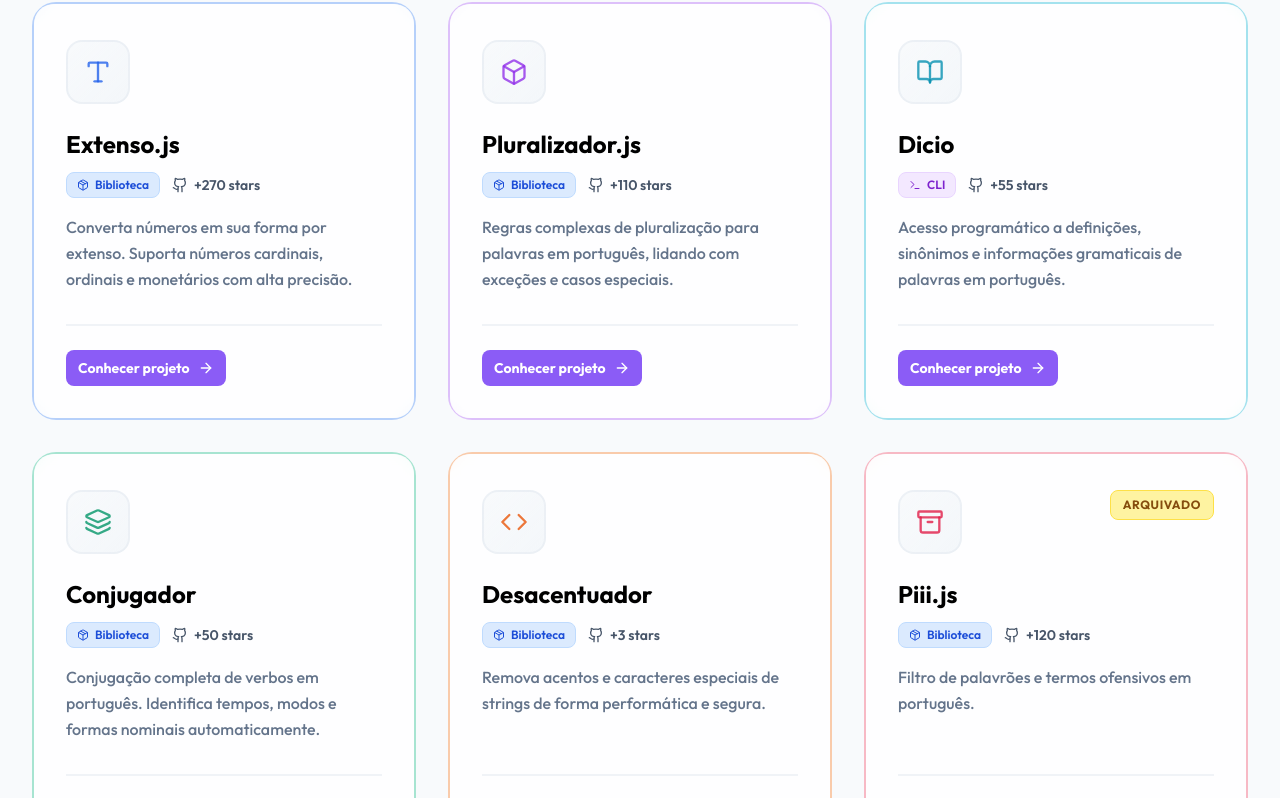
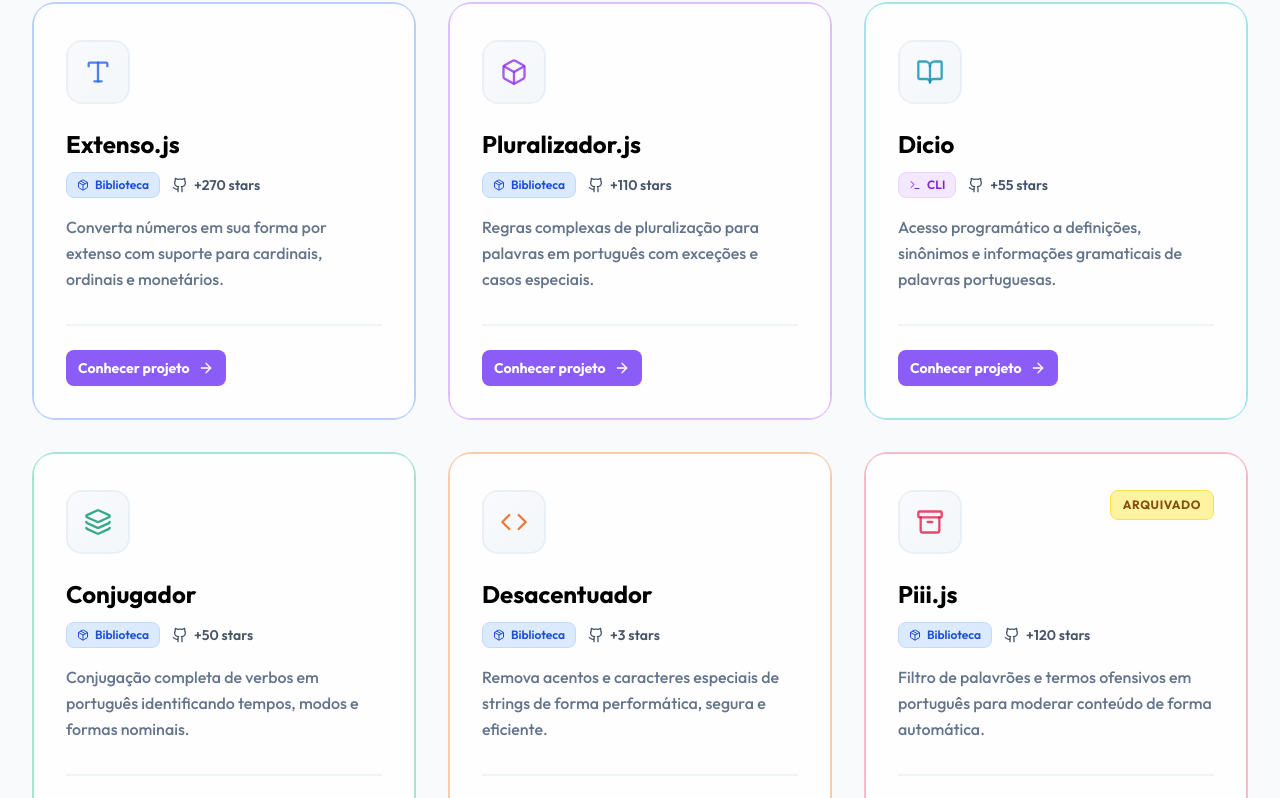
Before and after one commit to lusofonia/lusofonia-website, a React (Vite) app: page / in a window 1280 px wide. Shown: the part 1997-2795 px from the top of the page. Built offline with nearby package versions, Linux system fonts and the light colour scheme.

Commit message:
Update library descriptions for clarity

```diff
--- a/src/components/Hero.jsx
+++ b/src/components/Hero.jsx
@@ -1,6 +1,6 @@
 import React from 'react';
 import { motion } from 'framer-motion';
-import { ArrowRight, Sparkles, Code } from 'lucide-react';
+import { ArrowRight, Sparkles, Github } from 'lucide-react';
 
 const Hero = () => {
     return (
@@ -57,7 +57,7 @@ const Hero = () => {
                                 rel="noopener noreferrer"
                                 className="px-8 py-4 bg-white/5 text-white rounded-xl font-bold text-lg hover:bg-white/10 backdrop-blur-md border border-white/10 transition-all hover:scale-105 flex items-center justify-center"
                             >
-                                <Code className="mr-2 w-5 h-5" />
+                                <Github className="mr-2 w-5 h-5" />
                                 GitHub
                             </a>
                         </div>
--- a/src/components/LibraryShowcase.jsx
+++ b/src/components/LibraryShowcase.jsx
@@ -4,7 +4,7 @@ import LibraryCard from './LibraryCard';
 const libraries = [
     {
         name: 'Extenso.js',
-        description: 'Converta números em sua forma por extenso. Suporta números cardinais, ordinais e monetários com alta precisão.',
+        description: 'Converta números em sua forma por extenso com suporte para cardinais, ordinais e monetários.',
         link: 'https://extenso.js.org',
         archived: false,
         color: 'blue',
@@ -13,7 +13,7 @@ const libraries = [
     },
     {
         name: 'Conjugador',
-        description: 'Conjugação completa de verbos em português. Identifica tempos, modos e formas nominais automaticamente.',
+        description: 'Conjugação completa de verbos em português identificando tempos, modos e formas nominais.',
         link: 'https://github.com/lusofonia/conjugador',
         archived: false,
         color: 'emerald',
@@ -22,7 +22,7 @@ const libraries = [
     },
     {
         name: 'Pluralizador.js',
-        description: 'Regras complexas de pluralização para palavras em português, lidando com exceções e casos especiais.',
+        description: 'Regras complexas de pluralização para palavras em português com exceções e casos especiais.',
         link: 'https://github.com/lusofonia/pluralizador.js',
         archived: false,
         color: 'purple',
@@ -31,7 +31,7 @@ const libraries = [
     },
     {
         name: 'Desacentuador',
-        description: 'Remova acentos e caracteres especiais de strings de forma performática e segura.',
+        description: 'Remova acentos e caracteres especiais de strings de forma performática, segura e eficiente.',
         link: 'https://github.com/lusofonia/desacentuador',
         archived: false,
         color: 'orange',
@@ -40,7 +40,7 @@ const libraries = [
     },
     {
         name: 'Dicio',
-        description: 'Acesso programático a definições, sinônimos e informações gramaticais de palavras em português.',
+        description: 'Acesso programático a definições, sinônimos e informações gramaticais de palavras portuguesas.',
         link: 'https://github.com/lusofonia/dicio',
         archived: false,
         color: 'cyan',
@@ -49,7 +49,7 @@ const libraries = [
     },
     {
         name: 'Piii.js',
-        description: 'Filtro de palavrões e termos ofensivos em português.',
+        description: 'Filtro de palavrões e termos ofensivos em português para moderar conteúdo de forma automática.',
         link: 'https://github.com/lusofonia/piii.js',
         archived: true,
         color: 'rose',
```
